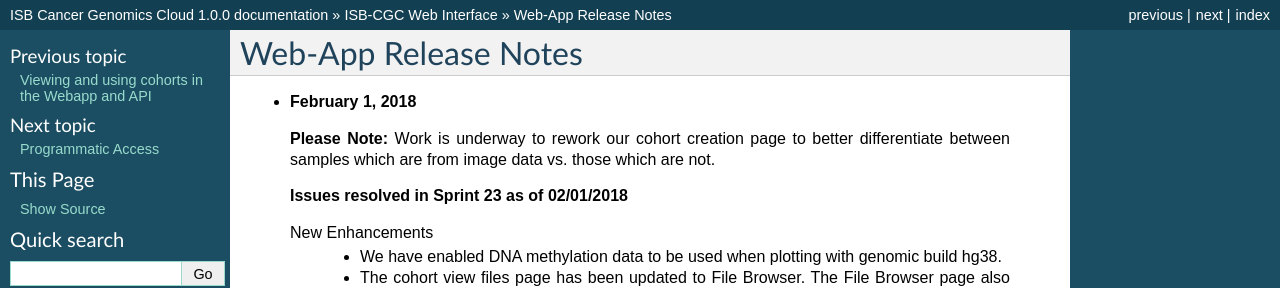
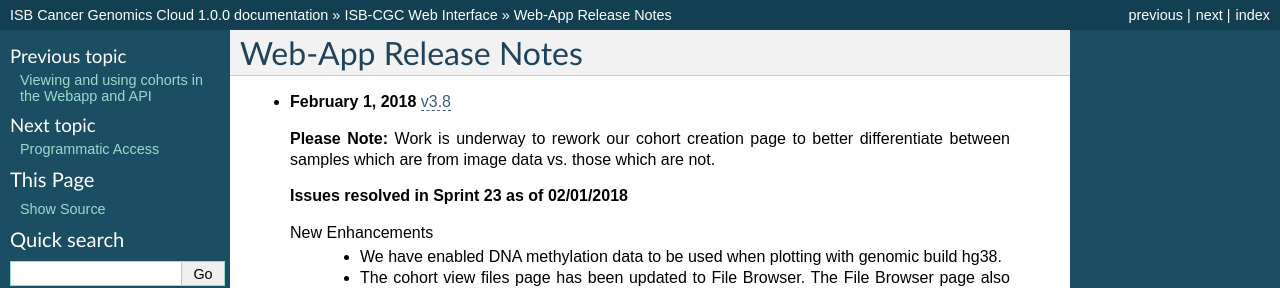
Before and after one commit to isb-cgc/readthedocs, a Sphinx documentation site: the page built from docs/source/sections/webapp/releases.rst, in a window 1280 px wide and 900 px high. Shown: the top 288 px of the window. Built offline with Sphinx 7.4.7, drawn with Linux system fonts in a browser that asks for light colours; pages that are not in the unit, such as notebooks, are missing from menus.

Commit message:
added version

```diff
--- a/docs/source/sections/webapp/releases.rst
+++ b/docs/source/sections/webapp/releases.rst
@@ -2,7 +2,7 @@
 Web-App Release Notes
 *********************
 
-* **February 1, 2018**
+* **February 1, 2018** `v3.8 <https://github.com/isb-cgc/ISB-CGC-WebApp/releases/tag/3.8>`_
 
  **Please Note:** Work is underway to rework our cohort creation page to better differentiate between samples which are from image data vs. those which are not.
 
```
